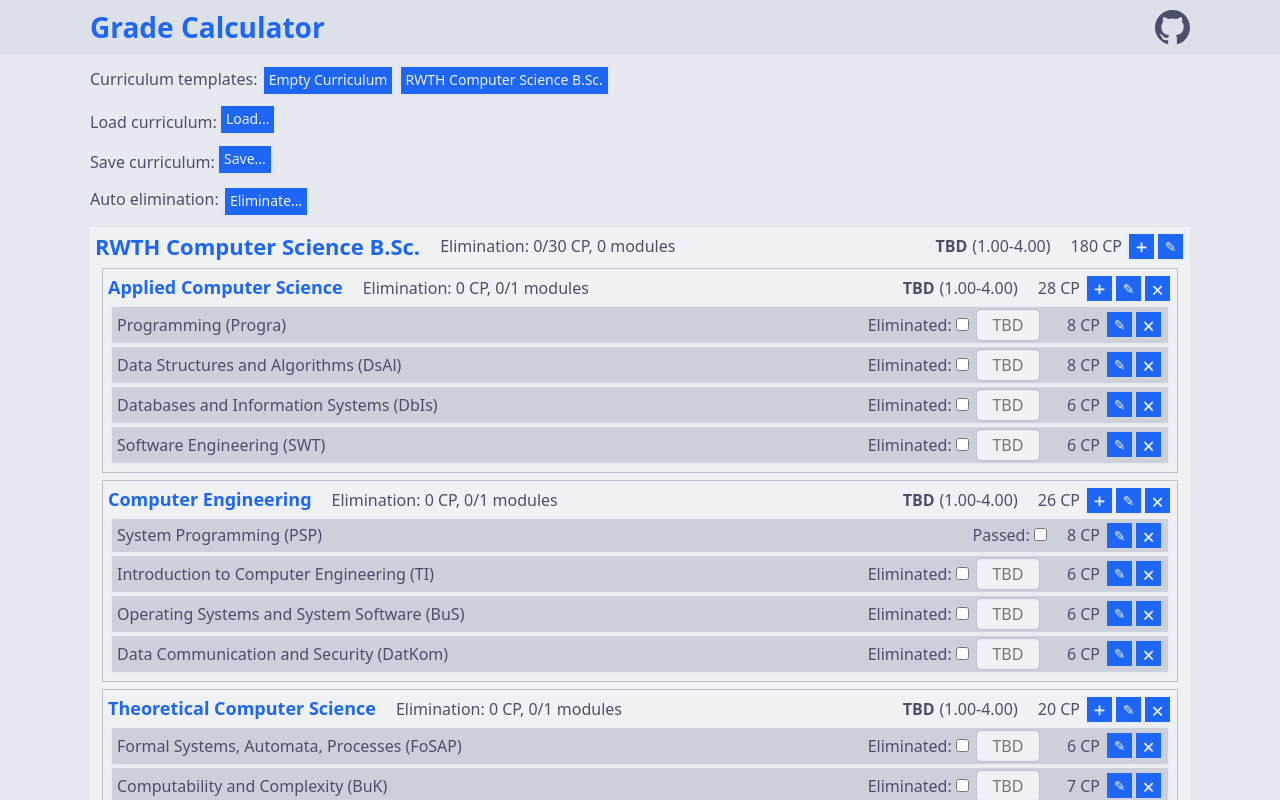
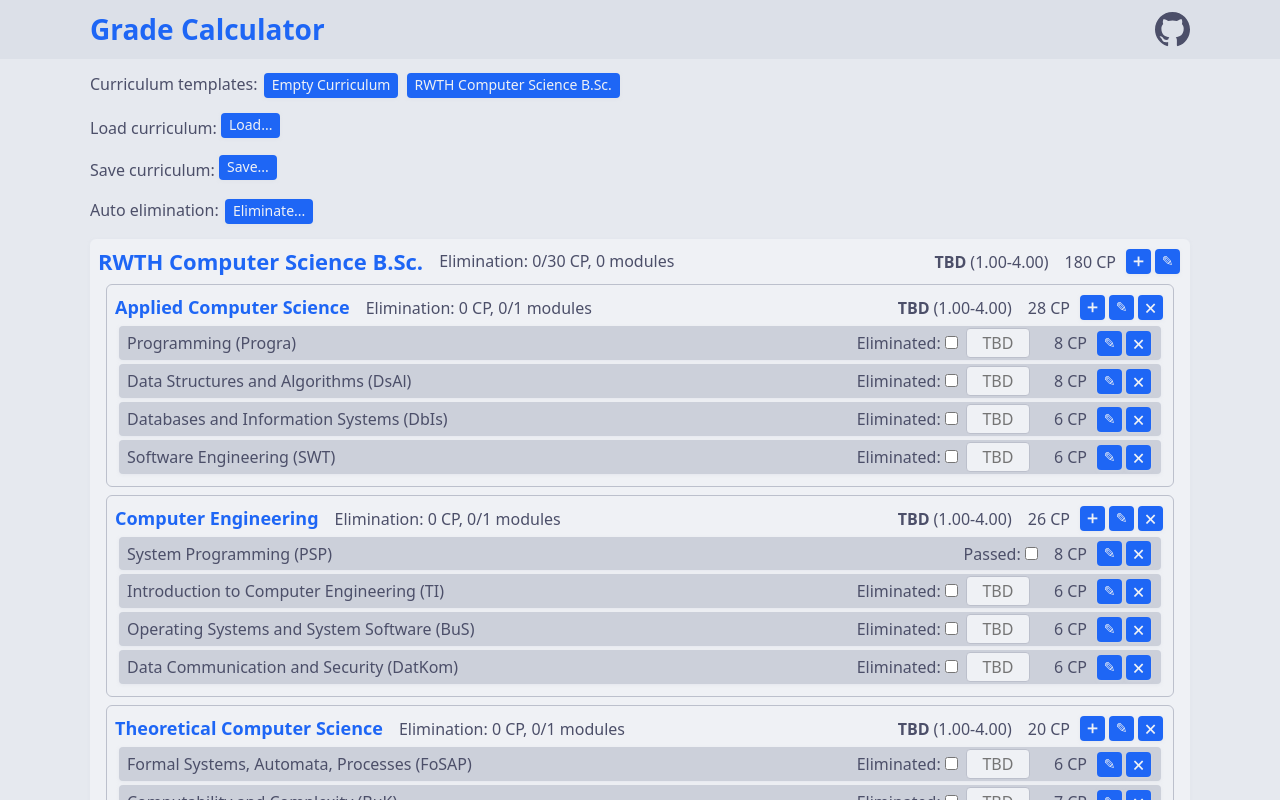
Before and after one commit to TimJentzsch/grade-calculator, a SvelteKit app: page / in a window 1280 px wide. Shown: the top 800 px of the page. Built offline with nearby package versions, Linux system fonts and the light colour scheme.

Commit message:
Add spacing and radius tokens

```diff
--- a/src/app.css
+++ b/src/app.css
@@ -1,6 +1,7 @@
 @import './lib/styles/palette.css';
 @import './lib/styles/theme.css';
 @import './lib/styles/typography.css';
+@import './lib/styles/spacing.css';
 
 * {
   margin: 0;
@@ -50,7 +51,7 @@ select {
 
 #body-container,
 #header-content {
-  padding: 10px;
+  padding: var(--space-md);
   margin: auto;
   max-width: 1100px;
 }
@@ -65,7 +66,7 @@ select {
 #js-error-container {
   background-color: var(--color-danger);
   color: var(--color-on-danger);
-  padding: 10px;
+  padding: var(--space-md);
   text-align: center;
 }
 
@@ -83,7 +84,7 @@ select {
 
 .module-input-container {
   display: grid;
-  grid-gap: 5px;
+  gap: var(--space-sm);
 }
 
 .module-name-label {
@@ -129,7 +130,7 @@ select {
 }
 
 .elimination-container {
-  margin: 0 20px;
+  margin: 0 var(--space-lg);
 }
 
 .header,
@@ -143,11 +144,11 @@ select {
 }
 
 .grade-container {
-  margin: 0 20px;
+  margin: 0 var(--space-lg);
 }
 
 .module-grade-selection {
-  margin: 0 7px;
+  margin: 0 var(--space-sm);
 }
 
 .grade-input {
@@ -161,7 +162,7 @@ input.grade-input.invalid {
 }
 
 .controls-container {
-  margin-left: 5px;
+  margin-left: var(--space-sm);
 }
 
 .grade {
@@ -171,7 +172,7 @@ input.grade-input.invalid {
 
 .grade-value {
   font-weight: var(--font-weight-bold);
-  margin: 0 5px;
+  margin: 0 var(--space-xs);
 }
 
 .module-not-graded,
@@ -192,25 +193,29 @@ input.grade-input.invalid {
 .control-button {
   width: 25px;
   height: 25px;
+  padding: var(--space-xs);
 }
 
 .module-container {
-  margin: 4px;
-  padding: 2px 5px;
+  margin: var(--space-xs);
+  padding: var(--space-2xs) var(--space-sm);
+  border-radius: var(--radius-sm);
   background-color: var(--color-surface-raised);
   box-shadow: var(--shadow-raised);
 }
 
 .module-area-container {
-  margin: 7px;
-  padding: 5px;
+  margin: var(--space-sm);
+  padding: var(--space-sm);
+  border-radius: var(--radius-md);
   background-color: var(--color-surface);
   border: 1px solid var(--color-border);
 }
 
 .curriculum-container {
-  margin: 10px 0;
-  padding: 5px;
+  margin: var(--space-md) 0;
+  padding: var(--space-sm);
+  border-radius: var(--radius-md);
   background-color: var(--color-surface);
   box-shadow: var(--shadow-raised);
 }
@@ -229,8 +234,9 @@ button,
   background-color: var(--color-primary);
   color: var(--color-on-primary);
   border: none;
-  margin: 2px;
-  padding: 5px;
+  margin: var(--space-2xs);
+  padding: var(--space-xs) var(--space-sm);
+  border-radius: var(--radius-sm);
   box-shadow: var(--shadow-raised);
 }
 
@@ -254,7 +260,7 @@ button:disabled {
 
 #settings {
   display: grid;
-  grid-gap: 10px;
+  gap: var(--space-md);
 }
 
 .settings-container {
@@ -267,7 +273,7 @@ select {
   background-color: var(--color-input-background);
   color: var(--color-text);
   border: solid var(--color-border) 1px;
-  border-radius: 5px;
+  border-radius: var(--radius-sm);
 }
 
 input[type='text']:hover:enabled,
@@ -283,7 +289,7 @@ input[type='checkbox'] {
 input[type='text'],
 input[type='number'],
 select {
-  padding: 3px 5px;
+  padding: var(--space-2xs) var(--space-sm);
   box-sizing: border-box;
 }
 
--- /dev/null
+++ b/src/lib/styles/spacing.css
@@ -0,0 +1,21 @@
+/*
+ * Spacing and shape tokens.
+ *
+ * The spacing scale is based on 4px steps and uses `rem`, so it grows with the user's font size.
+ * The app should only use these tokens for margins, paddings, gaps and border radii.
+ */
+
+:root {
+  /* Spacing scale */
+  --space-2xs: 0.125rem; /* 2px */
+  --space-xs: 0.25rem; /* 4px */
+  --space-sm: 0.5rem; /* 8px */
+  --space-md: 0.75rem; /* 12px */
+  --space-lg: 1rem; /* 16px */
+  --space-xl: 1.5rem; /* 24px */
+  --space-2xl: 2rem; /* 32px */
+
+  /* Border radii */
+  --radius-sm: 0.25rem; /* 4px */
+  --radius-md: 0.375rem; /* 6px */
+}
```
Also changed, not shown: 1 other file (tests, documents, lock files or other folders).
